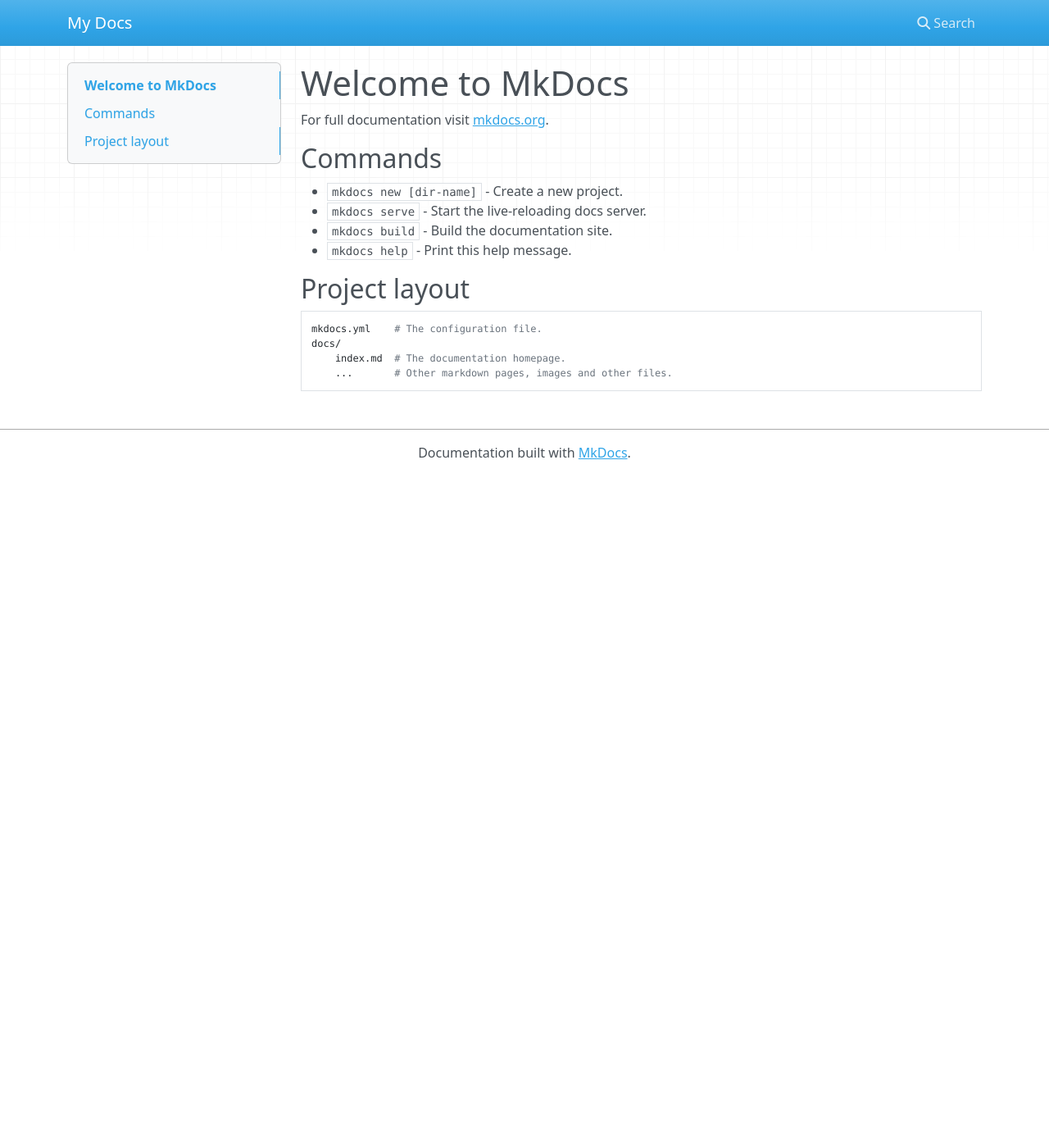
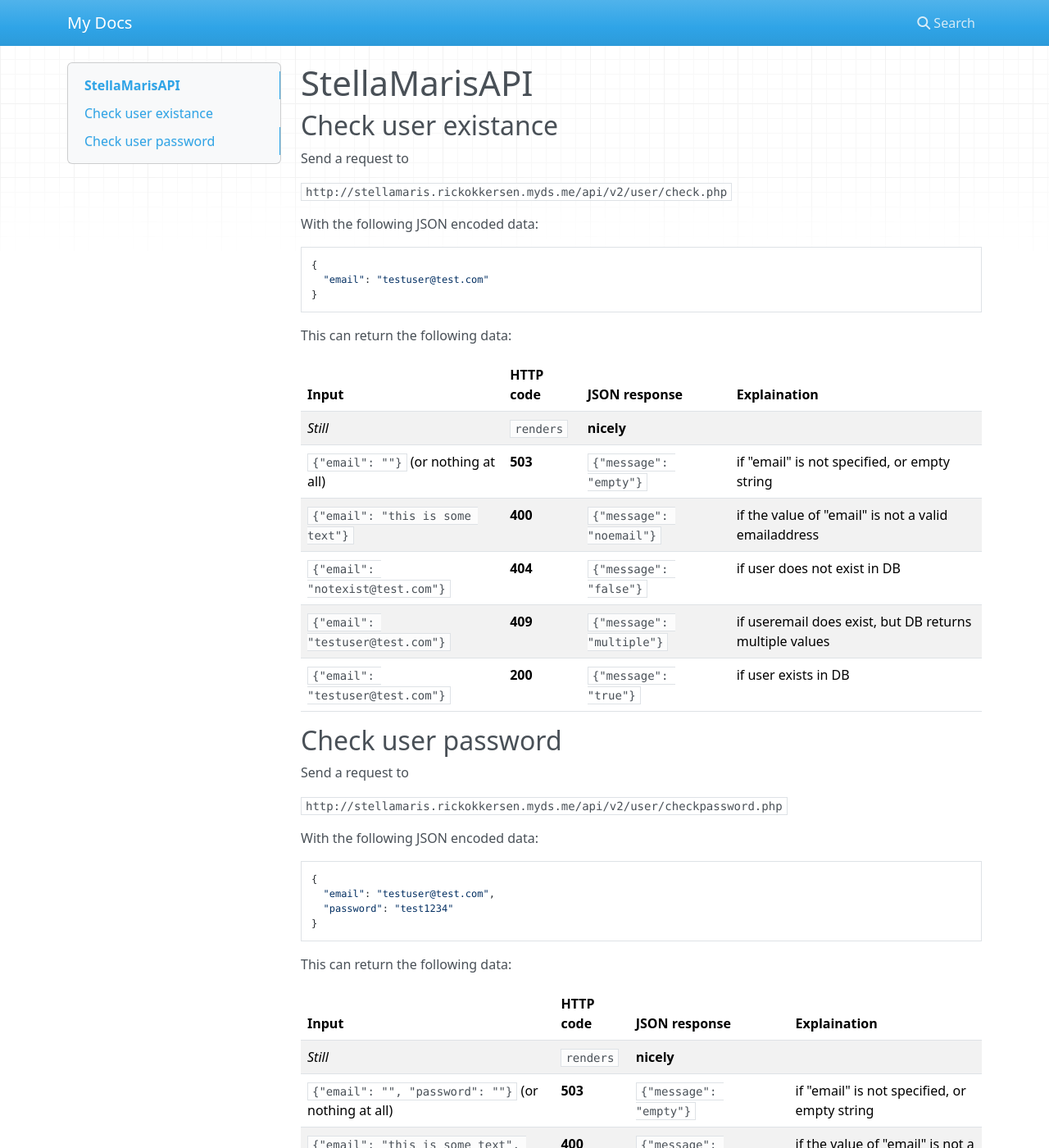
Before and after one commit to Underlyingglitch/NightLightStudiosAPI, an MkDocs documentation site: the page built from docs/index.md, in a window 1280 px wide and 1400 px high. Shown: the whole window at 82% size. Built offline with MkDocs 1.6.1, drawn with Linux system fonts in a browser that asks for light colours; nearby versions of some CDN libraries; some of the changed text lies outside the part shown.

Commit message:
Update index.md

````diff
--- a/docs/index.md
+++ b/docs/index.md
@@ -1,17 +1,49 @@
-# Welcome to MkDocs
+# StellaMarisAPI
 
-For full documentation visit [mkdocs.org](https://mkdocs.org).
+## Check user existance
 
-## Commands
+Send a request to
 
-* `mkdocs new [dir-name]` - Create a new project.
-* `mkdocs serve` - Start the live-reloading docs server.
-* `mkdocs build` - Build the documentation site.
-* `mkdocs help` - Print this help message.
+`http://stellamaris.rickokkersen.myds.me/api/v2/user/check.php`
 
-## Project layout
+With the following JSON encoded data:
+```
+{
+  "email": "testuser@test.com"
+}
+```
+This can return the following data:
 
-    mkdocs.yml    # The configuration file.
-    docs/
-        index.md  # The documentation homepage.
-        ...       # Other markdown pages, images and other files.
+Input | HTTP code | JSON response | Explaination
+--- | --- | --- | ---
+*Still* | `renders` | **nicely**
+`{"email": ""}` (or nothing at all) | **503** | `{"message": "empty"}` | if "email" is not specified, or empty string
+`{"email": "this is some text"}` | **400** | `{"message": "noemail"}` | if the value of "email" is not a valid emailaddress
+`{"email": "notexist@test.com"}` | **404** | `{"message": "false"}` | if user does not exist in DB
+`{"email": "testuser@test.com"}` | **409** | `{"message": "multiple"}` | if useremail does exist, but DB returns multiple values
+`{"email": "testuser@test.com"}` | **200** | `{"message": "true"}` | if user exists in DB
+
+## Check user password
+
+Send a request to
+
+`http://stellamaris.rickokkersen.myds.me/api/v2/user/checkpassword.php`
+
+With the following JSON encoded data:
+```
+{
+  "email": "testuser@test.com",
+  "password": "test1234"
+}
+```
+This can return the following data:
+
+Input | HTTP code | JSON response | Explaination
+--- | --- | --- | ---
+*Still* | `renders` | **nicely**
+`{"email": "", "password": ""}` (or nothing at all) | **503** | `{"message": "empty"}` | if "email" is not specified, or empty string
+`{"email": "this is some text", "password": "some password"}` | **400** | `{"message": "noemail"}` | if the value of "email" is not a valid emailaddress
+`{"email": "notexist@test.com", "password": "test1234"}` | **404** | `{"message": "false"}` | if user does not exist in DB
+`{"email": "testuser@test.com", "password": "test1234"}` | **409** | `{"message": "multiple"}` | if user does exist, but DB returns multiple values (DB eror)
+`{"email": "testuser@test.com", "password": "test1234"}` | **200** | `{"message": "correct"}` | if user exists in DB and password is correct
+`{"email": "testuser@test.com", "password": "incorrect"}` | **401** | `{"message": "worngpassword"}` | if user exists in DB but password is incorrect
````
